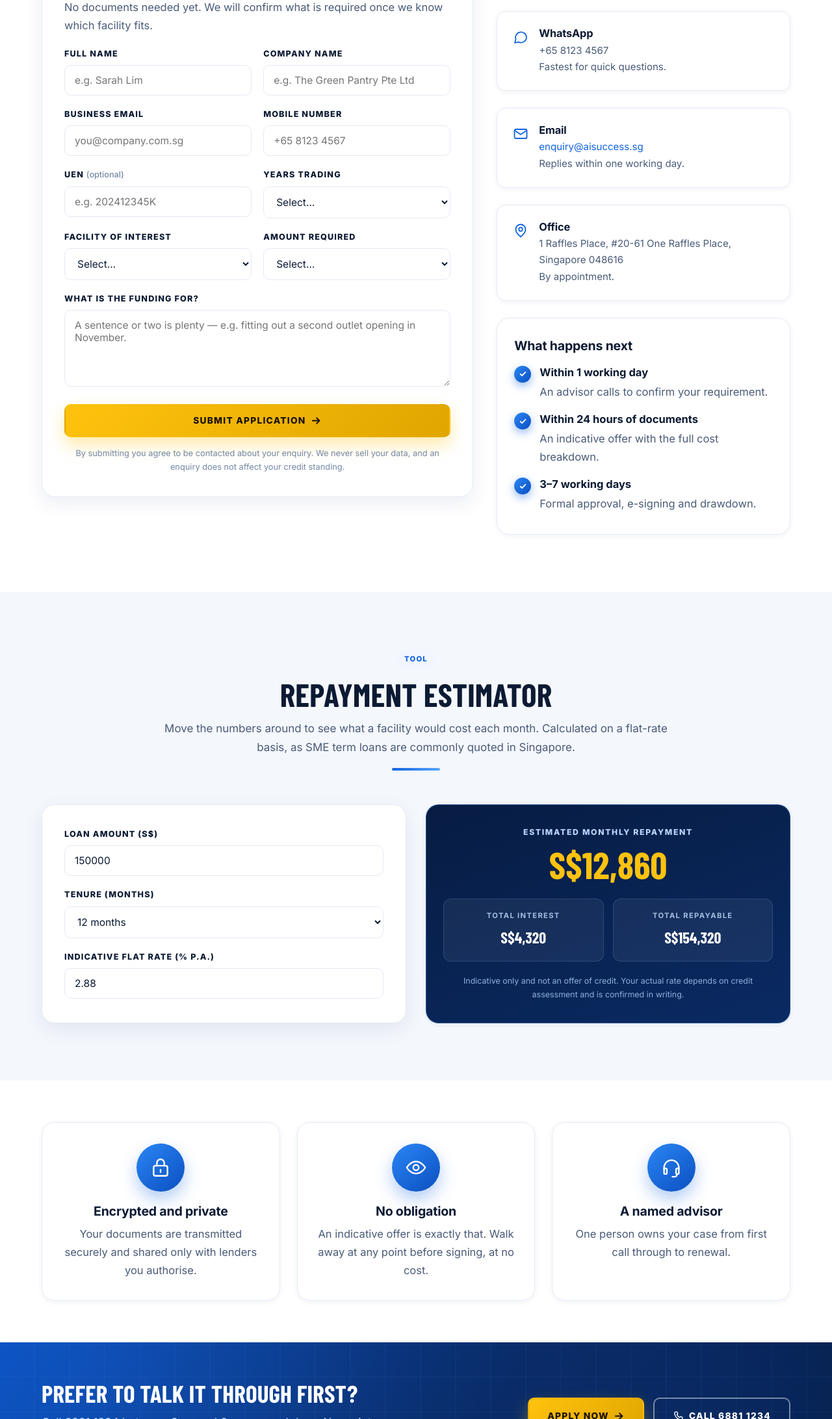
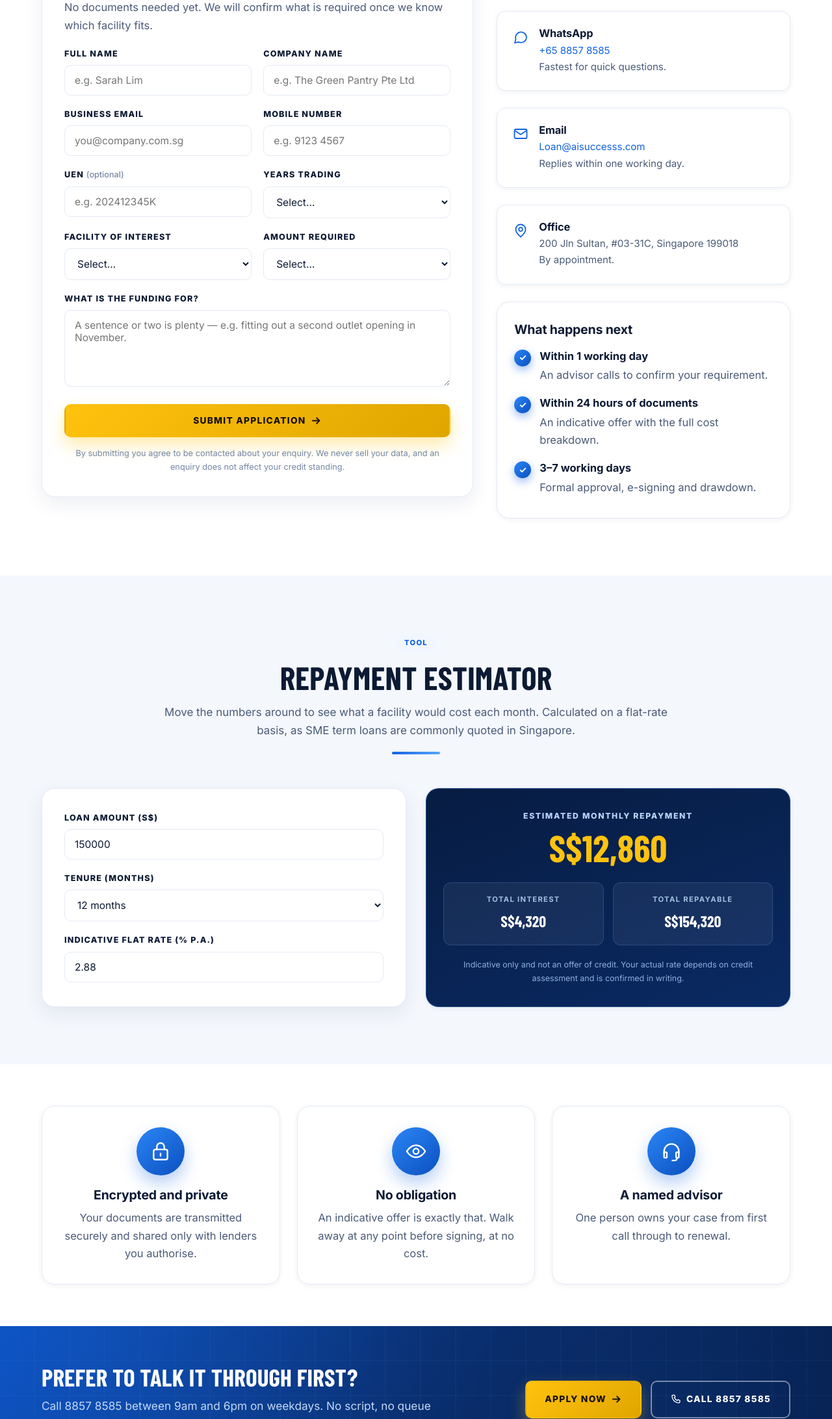
Before and after one commit to blaqkrow/ai-success-website, a website: page contact.html in a window 1280 px wide. Shown: the part 616-2800 px from the top of the page at 65% size. Drawn offline with nearby package versions, Linux system fonts and the light colour scheme; a web font is replaced by a local one.

Commit message:
Replace placeholder contact details with the real ones
Phone and WhatsApp 8857 8585, Loan@aisuccesss.com, and 200 Jln Sultan,
#03-31C, Singapore 199018 — applied through the SITE constants so they
propagate to all ten pages, plus the four places that had hardcoded the old
number or address: the contact page meta description, the resources FAQ intro,
and the telephone and postalAddress fields in the homepage JSON-LD.

The WhatsApp tile is now a wa.me click-to-chat link rather than plain text.
The application form's mobile field keeps a generic placeholder, since that
field is for the applicant's number, not ours.

Still placeholder: the UEN, the rates, the statistics and the case studies.

Co-Authored-By: Claude Opus 5 (1M context) <noreply@anthropic.com>

```diff
--- a/contact.html
+++ b/contact.html
@@ -4,12 +4,12 @@
 <meta charset="utf-8">
 <meta name="viewport" content="width=device-width,initial-scale=1">
 <title>Apply Now &amp; Contact Us | AI Success Pte. Ltd. Singapore</title>
-<meta name="description" content="Apply for an SME loan in five minutes or speak to a Singapore-based advisor on 6881 1234. Includes a free repayment estimator for business loans up to S$5 million.">
+<meta name="description" content="Apply for an SME loan in five minutes or speak to a Singapore-based advisor on 8857 8585. Includes a free repayment estimator for business loans up to S$5 million.">
 <link rel="canonical" href="https://aisuccess.sg/contact">
 <meta property="og:type" content="website">
 <meta property="og:site_name" content="AI Success Pte. Ltd.">
 <meta property="og:title" content="Apply Now &amp; Contact Us | AI Success Pte. Ltd. Singapore">
-<meta property="og:description" content="Apply for an SME loan in five minutes or speak to a Singapore-based advisor on 6881 1234. Includes a free repayment estimator for business loans up to S$5 million.">
+<meta property="og:description" content="Apply for an SME loan in five minutes or speak to a Singapore-based advisor on 8857 8585. Includes a free repayment estimator for business loans up to S$5 million.">
 <meta property="og:url" content="https://aisuccess.sg/contact">
 <meta name="twitter:card" content="summary_large_image">
 <meta name="theme-color" content="#04102b">
@@ -114,7 +114,7 @@
               </div>
               <div class="field">
                 <label for="f-phone">Mobile number</label>
-                <input id="f-phone" name="phone" type="tel" autocomplete="tel" placeholder="+65 8123 4567" required>
+                <input id="f-phone" name="phone" type="tel" autocomplete="tel" placeholder="e.g. 9123 4567" required>
               </div>
             </div>
 
@@ -168,26 +168,26 @@
 
             <button class="btn btn--gold btn--wide" type="submit">Submit application <svg viewBox="0 0 24 24" fill="none" stroke="currentColor" stroke-width="2.6" stroke-linecap="round" stroke-linejoin="round" aria-hidden="true"><path d="M4 12h15M13 6l6 6-6 6"/></svg></button>
             <p class="formnote">By submitting you agree to be contacted about your enquiry. We never sell your data, and an enquiry does not affect your credit standing.</p>
-            <div class="formmsg" role="status">Thank you &mdash; your enquiry has been received. An advisor will call you within one working day. For anything urgent, call 6881 1234.</div>
+            <div class="formmsg" role="status">Thank you &mdash; your enquiry has been received. An advisor will call you within one working day. For anything urgent, call 8857 8585.</div>
           </form>
         </div>
 
         <div class="reveal stack">
           <div class="ctile">
             <svg class="" viewBox="0 0 24 24" fill="none" stroke="currentColor" stroke-width="1.7" stroke-linecap="round" stroke-linejoin="round" aria-hidden="true"><path d="M6.5 3h3l1.5 4-2 1.5a12 12 0 0 0 6.5 6.5L17 13l4 1.5v3a2.5 2.5 0 0 1-2.7 2.5C10.4 19.4 4.6 13.6 4 5.7A2.5 2.5 0 0 1 6.5 3Z"/></svg>
-            <div><h4>Call us</h4><p><a href="tel:+6568811234">6881 1234</a><br>Mon–Fri, 9.00am – 6.00pm (SGT)</p></div>
+            <div><h4>Call us</h4><p><a href="tel:+6588578585">8857 8585</a><br>Mon–Fri, 9.00am – 6.00pm (SGT)</p></div>
           </div>
           <div class="ctile">
             <svg class="" viewBox="0 0 24 24" fill="none" stroke="currentColor" stroke-width="1.7" stroke-linecap="round" stroke-linejoin="round" aria-hidden="true"><path d="M21 12a8.5 8.5 0 0 1-12.4 7.6L3 21l1.5-5.4A8.5 8.5 0 1 1 21 12Z"/></svg>
-            <div><h4>WhatsApp</h4><p>+65 8123 4567<br>Fastest for quick questions.</p></div>
+            <div><h4>WhatsApp</h4><p><a href="https://wa.me/6588578585" rel="noopener">+65 8857 8585</a><br>Fastest for quick questions.</p></div>
           </div>
           <div class="ctile">
             <svg class="" viewBox="0 0 24 24" fill="none" stroke="currentColor" stroke-width="1.7" stroke-linecap="round" stroke-linejoin="round" aria-hidden="true"><rect x="2.5" y="5" width="19" height="14" rx="2"/><path d="m3 7 9 6 9-6"/></svg>
-            <div><h4>Email</h4><p><a href="mailto:enquiry@aisuccess.sg">enquiry@aisuccess.sg</a><br>Replies within one working day.</p></div>
+            <div><h4>Email</h4><p><a href="mailto:Loan@aisuccesss.com">Loan@aisuccesss.com</a><br>Replies within one working day.</p></div>
           </div>
           <div class="ctile">
             <svg class="" viewBox="0 0 24 24" fill="none" stroke="currentColor" stroke-width="1.7" stroke-linecap="round" stroke-linejoin="round" aria-hidden="true"><path d="M12 21.5S4.5 15.4 4.5 10a7.5 7.5 0 0 1 15 0c0 5.4-7.5 11.5-7.5 11.5Z"/><circle cx="12" cy="10" r="2.8"/></svg>
-            <div><h4>Office</h4><p>1 Raffles Place, #20-61 One Raffles Place, Singapore 048616<br>By appointment.</p></div>
+            <div><h4>Office</h4><p>200 Jln Sultan, #03-31C, Singapore 199018<br>By appointment.</p></div>
           </div>
           <div class="card card--flat">
             <h3>What happens next</h3>
@@ -276,11 +276,11 @@
       <div class="ctaband__in">
         <div>
           <h2>Prefer to talk it through first?</h2>
-          <p>Call 6881 1234 between 9am and 6pm on weekdays. No script, no queue &mdash; an advisor picks up.</p>
+          <p>Call 8857 8585 between 9am and 6pm on weekdays. No script, no queue &mdash; an advisor picks up.</p>
         </div>
         <div class="ctaband__btns">
           <a class="btn btn--gold" href="/contact">Apply Now <svg viewBox="0 0 24 24" fill="none" stroke="currentColor" stroke-width="2.6" stroke-linecap="round" stroke-linejoin="round" aria-hidden="true"><path d="M4 12h15M13 6l6 6-6 6"/></svg></a>
-          <a class="btn btn--ghost" href="tel:+6568811234"><svg viewBox="0 0 24 24" fill="none" stroke="currentColor" stroke-width="1.9" stroke-linecap="round" stroke-linejoin="round" aria-hidden="true"><path d="M6.5 3h3l1.5 4-2 1.5a12 12 0 0 0 6.5 6.5L17 13l4 1.5v3a2.5 2.5 0 0 1-2.7 2.5C10.4 19.4 4.6 13.6 4 5.7A2.5 2.5 0 0 1 6.5 3Z"/></svg> Call 6881 1234</a>
+          <a class="btn btn--ghost" href="tel:+6588578585"><svg viewBox="0 0 24 24" fill="none" stroke="currentColor" stroke-width="1.9" stroke-linecap="round" stroke-linejoin="round" aria-hidden="true"><path d="M6.5 3h3l1.5 4-2 1.5a12 12 0 0 0 6.5 6.5L17 13l4 1.5v3a2.5 2.5 0 0 1-2.7 2.5C10.4 19.4 4.6 13.6 4 5.7A2.5 2.5 0 0 1 6.5 3Z"/></svg> Call 8857 8585</a>
         </div>
       </div>
     </div>
@@ -343,9 +343,9 @@
         <div>
           <h5>Stay Connected</h5>
           <ul>
-            <li><a href="tel:+6568811234">6881 1234</a></li>
-            <li><a href="mailto:enquiry@aisuccess.sg">enquiry@aisuccess.sg</a></li>
-            <li style="max-width:30ch">1 Raffles Place, #20-61 One Raffles Place, Singapore 048616</li>
+            <li><a href="tel:+6588578585">8857 8585</a></li>
+            <li><a href="mailto:Loan@aisuccesss.com">Loan@aisuccesss.com</a></li>
+            <li style="max-width:30ch">200 Jln Sultan, #03-31C, Singapore 199018</li>
           </ul>
           <div class="social">
             <a href="#" aria-label="Facebook"><svg viewBox="0 0 24 24" aria-hidden="true"><path d="M13.5 22v-8h2.7l.4-3.1h-3.1V8.9c0-.9.25-1.5 1.55-1.5H16.7V4.6A21 21 0 0 0 14.3 4.5c-2.4 0-4 1.46-4 4.14v2.3H7.6V14h2.7v8h3.2Z"/></svg></a>
```
Also changed, not shown: business-term-loan.html (+4 -4 lines), equipment-financing.html (+4 -4 lines), index.html (+7 -7 lines), invoice-financing.html (+4 -4 lines), loan-solutions.html (+4 -4 lines), resources.html (+5 -5 lines), success-stories.html (+4 -4 lines), why-us.html (+4 -4 lines), working-capital-loan.html (+4 -4 lines), build/layout.js, build/pages/contact.js, build/pages/home.js, build/pages/resources.js.
